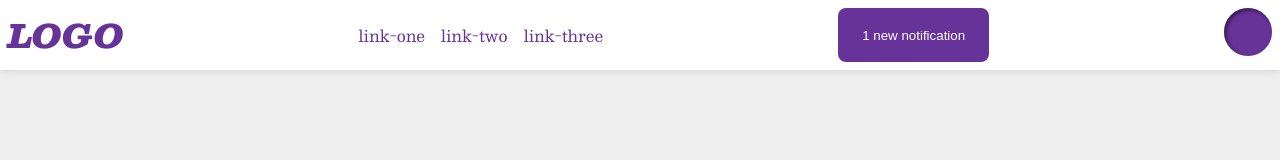
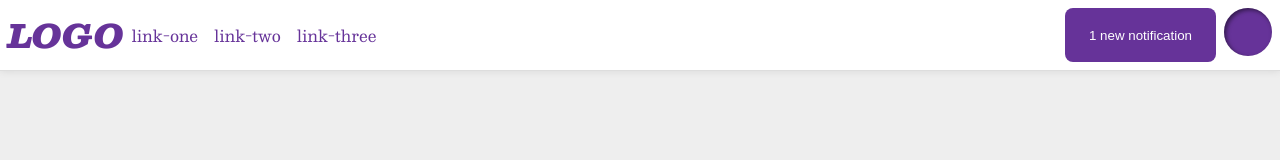
Before and after one commit to FateSaid/css-exercises, a plain HTML site: page css-exercises/flex/03-flex-header-2/index.html in a window 1280 px wide. Drawn offline with nearby package versions, Linux system fonts and the light colour scheme.

Commit message:
finished completing html exercise

```diff
--- a/css-exercises/flex/03-flex-header-2/index.html
+++ b/css-exercises/flex/03-flex-header-2/index.html
@@ -9,6 +9,7 @@
   </head>
   <body>
     <div class="header">
+        <div class="left">
           <div class="logo">
             LOGO
           </div>
@@ -17,10 +18,14 @@
             <li><a href="google.com">link-two</a></li>
             <li><a href="google.com">link-three</a></li>
           </ul>
+        </div>
+        <div class="right">
           <button class="notifications">
               1 new notification
           </button>
           <div class="profile-image"></div>
         </div>
+
+    </div>
   </body>
 </html>
```
Lines whose indentation alone changed are shown as unchanged.
